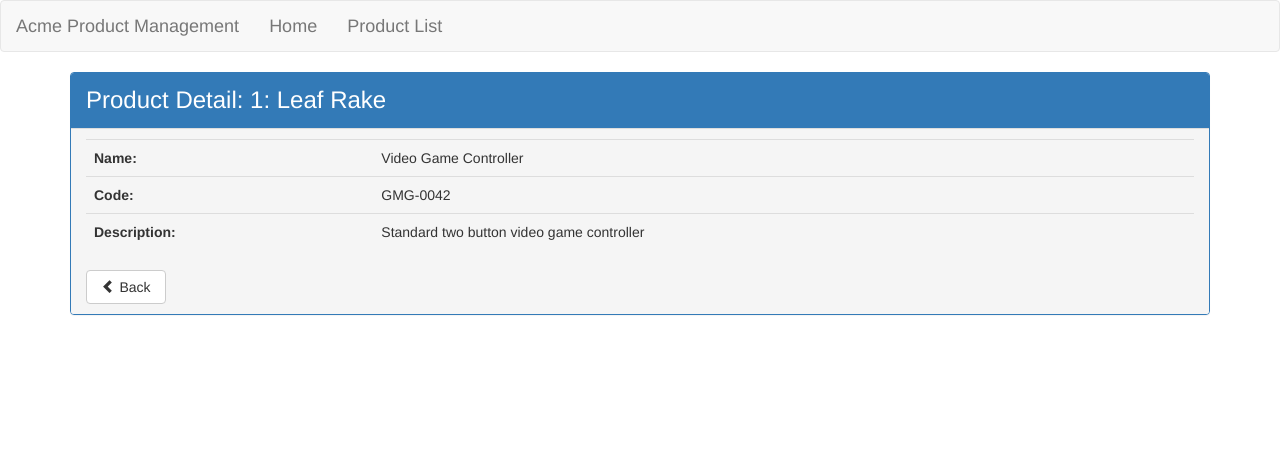
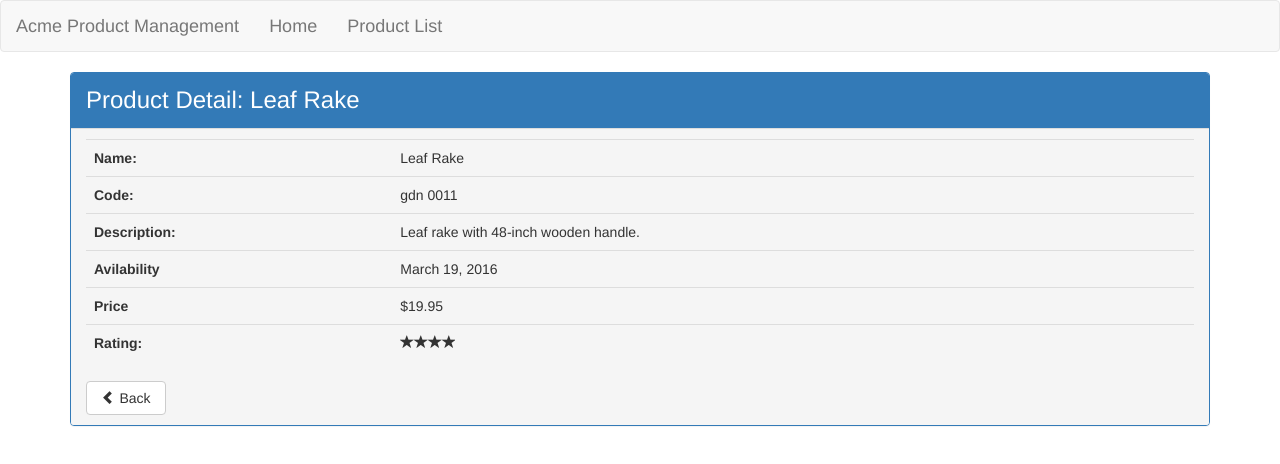
Before and after one commit to efrenjose/apm-angular, an Angular app: page /products/1 in a window 1280 px wide. Shown: the top 464 px of the page. Built offline with nearby package versions, Linux system fonts and the light colour scheme.

Commit message:
implement product detail component

```diff
--- a/src/app/products/product-detail.component.html
+++ b/src/app/products/product-detail.component.html
@@ -7,15 +7,29 @@
         <tbody>
           <tr>
             <th>Name:</th>
-            <td>Video Game Controller</td>
+            <td>{{product.productName}}</td>
           </tr>
           <tr>
               <th>Code:</th>
-              <td>GMG-0042</td>
+              <td>{{product.productCode | lowercase | convertToSpaces: '-' }}</td>
           </tr>
           <tr>
               <th>Description:</th>
-              <td>Standard two button video game controller</td>
+              <td>{{product.description}}</td>
+          </tr>
+          <tr>
+              <th>Avilability</th>
+              <td>{{product.releaseDate}}</td>
+          </tr>
+          <tr>
+              <th>Price</th>
+              <td>{{product.price | currency: 'USD': true: '1.2-2'}}</td>
+          </tr>
+          <tr>
+              <th>Rating:</th>
+              <td>
+                  <pm-star [rating]='product.starRating'></pm-star>
+              </td>
           </tr>
         </tbody>
       </table>
--- a/src/app/products/product-detail.component.ts
+++ b/src/app/products/product-detail.component.ts
@@ -1,6 +1,7 @@
 import { Component, OnInit } from '@angular/core';
 import { IProduct } from './product';
 import { ActivatedRoute, Router } from '@angular/router';
+import { ProductService } from './product.service';
 
 @Component({
   templateUrl: './product-detail.component.html',
@@ -8,15 +9,21 @@ import { ActivatedRoute, Router } from '@angular/router';
 })
 export class ProductDetailComponent implements OnInit {
   pageTitle: string = 'Product Detail';
+  errorMessage: string;
   product: IProduct;
 
-  constructor(private _route: ActivatedRoute, private _router: Router,) { }
+  constructor(private _route: ActivatedRoute, private _router: Router, private _productService: ProductService) { }
 
   ngOnInit() {
     let id = +this._route.snapshot.paramMap.get('id');
-    this.pageTitle += `: ${id}`
 
-    this.product = {
+    this._productService.getProduct(id)
+      .subscribe(product => {
+        this.product = product;
+      },
+      error => this.errorMessage = <any>error);
+
+    /*this.product = {
       "productId": 1,
       "productName": "Leaf Rake",
       "productCode": "GDN-0011",
@@ -25,7 +32,7 @@ export class ProductDetailComponent implements OnInit {
       "price": 19.95,
       "starRating": 3.2,
       "imageUrl": "http://openclipart.org/image/300px/svg_to_png/26215/Anonymous_Leaf_Rake.png"
-    }
+    }*/
   }
 
   onBack(): void {
--- a/src/app/products/product.service.ts
+++ b/src/app/products/product.service.ts
@@ -5,6 +5,7 @@ import { Observable } from "rxjs/Observable";
 import 'rxjs/add/observable/throw';
 import 'rxjs/add/operator/catch';
 import 'rxjs/add/operator/do';
+import 'rxjs/add/operator/map';
 
 @Injectable()
 
@@ -19,6 +20,11 @@ export class ProductService {
             .catch(this.handleError);
     }
 
+    getProduct(id: number): Observable<IProduct> {
+        return this.getProducts()
+            .map((products: IProduct[]) => products.find(p => p.productId === id));
+    }
+
     private handleError(err: HttpErrorResponse) {
         console.log(err.message);
         return Observable.throw(err.message);
```
